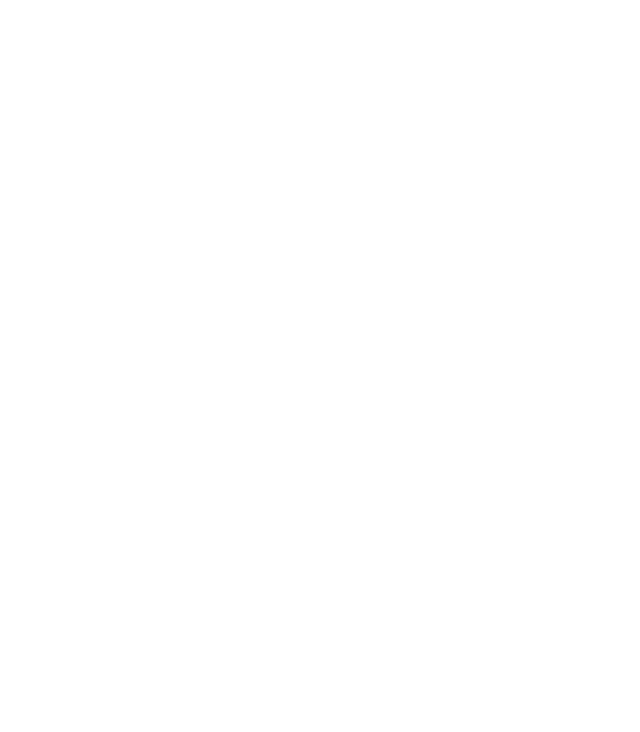
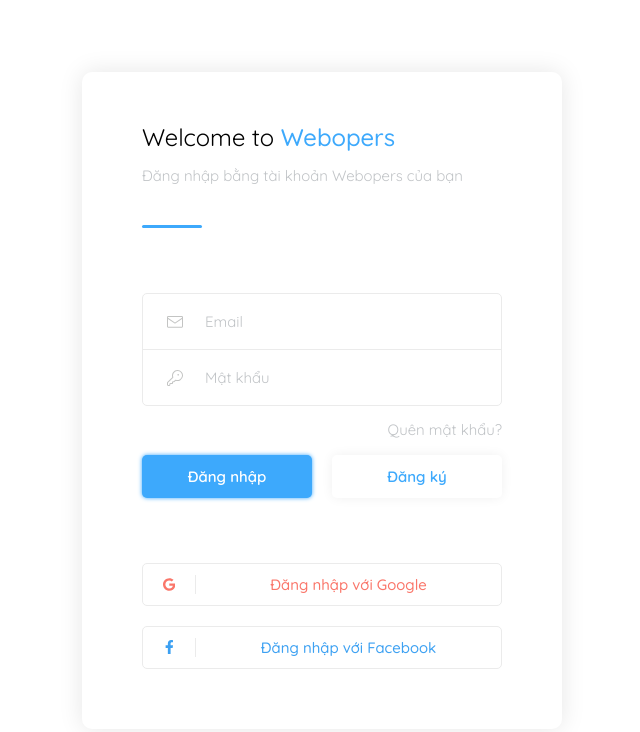
Before and after one commit to webopers/webopers, a website: page accounts/login/index.html in a window 1280 px wide. Shown: the whole page, without its empty margins (318-958 px from the left). Drawn offline with Linux system fonts and the light colour scheme.

Commit message:
Complete interface for login page

```diff
--- a/accounts/login/index.html
+++ b/accounts/login/index.html
@@ -1,10 +1,53 @@
 <!DOCTYPE html>
-<html lang="en">
+<html lang="vi">
   <head>
     <meta charset="UTF-8" />
     <meta name="viewport" content="width=device-width, initial-scale=1.0" />
     <link rel="shortcut icon" href="/public/img/favicon.png" type="image/x-icon" />
+    <link rel="stylesheet" href="/public/css/base.min.css" />
+    <link rel="stylesheet" href="/public/css/account.min.css" />
     <title>Login - Webopers</title>
   </head>
-  <body></body>
+  <body>
+    <form action="" method="POST" class="container form">
+      <div class="form-header">
+        <div class="form-title text-supper-large">
+          Welcome to <a href="/" class="text-primary text-bold">Webopers</a>
+        </div>
+        <div class="form-sub-title text-small">
+          Đăng nhập bằng tài khoản Webopers của bạn
+        </div>
+        <div class="form-step">
+          <div class="form-step-block active"></div>
+        </div>
+      </div>
+      <div class="form-body">
+        <div class="form-group">
+          <div class="form-icon form-icon-mail"></div>
+          <input type="text" name="email" id="email" class="form-input" placeholder="Email" />
+          <div class="form-message text-small">Email không được phép để trống</div>
+        </div>
+        <div class="form-group">
+          <div class="form-icon form-icon-key"></div>
+          <input type="password" name="password" id="password" class="form-input" placeholder="Mật khẩu" />
+          <div class="form-message text-small">Mật khẩu không được phép để trống</div>
+        </div>
+      </div>
+      <span class="form-forgot text-small">Quên mật khẩu?</span>
+      <div class="form-button-group">
+        <button type="submit" class="btn btn-primary">Đăng nhập</button>
+        <button class="btn btn-secondary">Đăng ký</button>
+      </div>
+      <div class="form-social">
+        <div class="form-social-block form-google">
+          <div class="form-social-icon form-icon-google"></div>
+          <div class="form-social-text">Đăng nhập với Google</div>
+        </div>
+        <div class="form-social-block form-facebook">
+          <div class="form-social-icon form-icon-facebook"></div>
+          <div class="form-social-text">Đăng nhập với Facebook</div>
+        </div>
+      </div>
+    </form>
+  </body>
 </html>
--- /dev/null
+++ b/public/scss/account.scss
@@ -0,0 +1,165 @@
+@import "variables";
+
+body {
+  display: flex;
+  justify-content: center;
+  align-items: center;
+  width: 100vw;
+  height: 100vh;
+}
+
+.container {
+  width: 480px;
+  min-height: 200px;
+  border-radius: 10px;
+}
+
+.form {
+  box-shadow: 0 0 24px rgba(0, 0, 0, 0.1);
+  padding: 50px 60px 40px 60px;
+  &-step {
+    display: flex;
+    margin-top: 40px;
+    &-block {
+      width: 60px;
+      height: 3px;
+      border-radius: 3px;
+      margin-right: 20px;
+      background-color: $borderColor;
+    }
+    &-block.active {
+      background-color: $primaryColor;
+    }
+  }
+  &-sub-title {
+    margin-top: 14px;
+    color: $textLightColor;
+  }
+  &-body {
+    margin-top: 65px;
+    border: 1px solid $borderColor;
+    border-radius: 5px;
+    overflow: hidden;
+  }
+  &-group {
+    position: relative;
+  }
+  &-group.invalid &-message,
+  &-group.invalid &-input,
+  &-group.invalid &-input::-webkit-input-placeholder {
+    color: red;
+  }
+  &-group.invalid &-message {
+    display: block;
+  }
+  &-group.invalid &-icon {
+    background-color: red;
+  }
+  &-group:not(:last-child) {
+    border-bottom: 1px solid $borderColor;
+  }
+  &-input {
+    width: 100%;
+    border: none;
+    outline: none;
+    padding: 18px 20px 18px 62px;
+  }
+  &-message {
+    display: none;
+    margin-top: -4px;
+    padding: 0px 24px 20px;
+  }
+  &-icon {
+    position: absolute;
+    top: 20px;
+    left: 24px;
+    width: 16px;
+    height: 16px;
+    background: $iconColor;
+    -webkit-mask-size: cover;
+    mask-size: cover;
+  }
+  &-icon-mail {
+    -webkit-mask-image: url(/public/img/mail.svg);
+    mask-image: url(/public/img/mail.svg);
+  }
+  &-icon-key {
+    -webkit-mask-image: url(/public/img/key.svg);
+    mask-image: url(/public/img/key.svg);
+  }
+  &-icon-google {
+    background: $googleColor;
+    margin: 0 20px;
+    width: 12px;
+    height: 13px;
+    -webkit-mask-image: url(/public/img/google.svg);
+    mask-image: url(/public/img/google.svg);
+  }
+  &-icon-facebook {
+    background: $facebookColor;
+    margin: 0 22px;
+    width: 8px;
+    height: 14px;
+    -webkit-mask-image: url(/public/img/facebook.svg);
+    mask-image: url(/public/img/facebook.svg);
+  }
+  &-forgot {
+    float: right;
+    margin: 14px 0 16px;
+    color: $textLightColor;
+  }
+  &-forgot:hover {
+    color: $primaryColor;
+    cursor: pointer;
+  }
+  &-button-group {
+    display: flex;
+    justify-content: space-between;
+    width: 100%;
+  }
+  &-social {
+    margin-top: 65px;
+  }
+  &-social-block {
+    display: flex;
+    align-items: center;
+    padding: 11px 0px;
+    font-weight: 500;
+    font-size: 15px;
+    transition: 0.2s border-color;
+    margin-bottom: 20px;
+    border: 1px solid $borderColor;
+    border-radius: 5px;
+  }
+  &-social-block:hover {
+    cursor: pointer;
+  }
+  &-social-icon {
+    -webkit-mask-size: cover;
+    mask-size: cover;
+  }
+  &-social-text {
+    flex: 1;
+    text-align: center;
+    border-left: 1px solid $borderColor;
+  }
+  &-google &-social-text {
+    color: $googleColor;
+  }
+  &-google:hover {
+    border-color: $googleColor;
+  }
+  &-facebook &-social-text {
+    color: $facebookColor;
+  }
+  &-facebook:hover {
+    border-color: $facebookColor;
+  }
+}
+
+.btn {
+  flex: 1;
+}
+.btn-secondary {
+  margin-left: 20px;
+}
--- /dev/null
+++ b/public/scss/base.scss
@@ -0,0 +1,102 @@
+@import "font-face";
+@import "variables";
+
+* {
+  box-sizing: border-box;
+}
+
+body {
+  width: 100%;
+  height: 100%;
+  margin: 0;
+  padding: 0;
+  font-family: "Quicksand", sans-serif;
+  font-size: 16px;
+  font-weight: 400;
+}
+
+a {
+  text-decoration: none;
+}
+
+input {
+  background: none;
+  font-family: inherit;
+  font-size: 15px;
+}
+
+input:-webkit-autofill,
+input:-webkit-autofill:hover,
+input:-webkit-autofill:focus,
+textarea:-webkit-autofill,
+textarea:-webkit-autofill:hover,
+textarea:-webkit-autofill:focus,
+select:-webkit-autofill,
+select:-webkit-autofill:hover,
+select:-webkit-autofill:focus {
+  box-shadow: 0 0 0 30px #fff inset;
+}
+
+input::-webkit-input-placeholder {
+  color: $textLightColor;
+}
+
+svg path {
+  fill: currentcolor;
+}
+
+.text-supper-large {
+  font-size: 24px;
+}
+
+.text-small {
+  font-size: 15px;
+}
+
+.text-primary {
+  color: $primaryColor;
+}
+
+.text-bold {
+  font-weight: 500;
+}
+
+.btn {
+  padding: 12px 20px;
+  border: none;
+  border-radius: 5px;
+  outline: none;
+  font-family: inherit;
+  font-size: 15px;
+  font-weight: 600;
+  transition: 0.2s background-color, 0.2s box-shadow;
+  cursor: pointer;
+}
+
+.btn-primary {
+  background-color: $primaryColor;
+  box-shadow: 0px 0px 4px #3da9fc;
+  color: #fff;
+}
+
+.btn-primary:focus {
+  background-color: $primaryBoldColor;
+}
+
+.btn-primary:hover {
+  box-shadow: 0 0 8px #3da9fc;
+}
+
+.btn-secondary {
+  background-color: #fff;
+  box-shadow: 0px 0px 12px #f0f0f0;
+  color: $primaryColor;
+}
+
+.btn-secondary:focus {
+  background-color: #fcfcfc;
+}
+
+.btn-secondary:hover {
+  box-shadow: 0px 0px 16px #e6e6e6;
+}
--- /dev/null
+++ b/public/scss/font-face.scss
@@ -0,0 +1,150 @@
+/* vietnamese */
+@font-face {
+  font-family: "Quicksand";
+  font-style: normal;
+  font-weight: 300;
+  font-display: swap;
+  src: url(/public/fonts/quicksand/vietnamese.woff2) format("woff2");
+  unicode-range: U+0102-0103, U+0110-0111, U+0128-0129, U+0168-0169, U+01A0-01A1, U+01AF-01B0, U+1EA0-1EF9,
+    U+20AB;
+}
+/* latin-ext */
+@font-face {
+  font-family: "Quicksand";
+  font-style: normal;
+  font-weight: 300;
+  font-display: swap;
+  src: url(/public/fonts/quicksand/latin-ext.woff2) format("woff2");
+  unicode-range: U+0100-024F, U+0259, U+1E00-1EFF, U+2020, U+20A0-20AB, U+20AD-20CF, U+2113, U+2C60-2C7F,
+    U+A720-A7FF;
+}
+/* latin */
+@font-face {
+  font-family: "Quicksand";
+  font-style: normal;
+  font-weight: 300;
+  font-display: swap;
+  src: url(/public/fonts/quicksand/latin.woff2) format("woff2");
+  unicode-range: U+0000-00FF, U+0131, U+0152-0153, U+02BB-02BC, U+02C6, U+02DA, U+02DC, U+2000-206F, U+2074,
+    U+20AC, U+2122, U+2191, U+2193, U+2212, U+2215, U+FEFF, U+FFFD;
+}
+/* vietnamese */
+@font-face {
+  font-family: "Quicksand";
+  font-style: normal;
+  font-weight: 400;
+  font-display: swap;
+  src: url(/public/fonts/quicksand/vietnamese.woff2) format("woff2");
+  unicode-range: U+0102-0103, U+0110-0111, U+0128-0129, U+0168-0169, U+01A0-01A1, U+01AF-01B0, U+1EA0-1EF9,
+    U+20AB;
+}
+/* latin-ext */
+@font-face {
+  font-family: "Quicksand";
+  font-style: normal;
+  font-weight: 400;
+  font-display: swap;
+  src: url(/public/fonts/quicksand/latin-ext.woff2) format("woff2");
+  unicode-range: U+0100-024F, U+0259, U+1E00-1EFF, U+2020, U+20A0-20AB, U+20AD-20CF, U+2113, U+2C60-2C7F,
+    U+A720-A7FF;
+}
+/* latin */
+@font-face {
+  font-family: "Quicksand";
+  font-style: normal;
+  font-weight: 400;
+  font-display: swap;
+  src: url(/public/fonts/quicksand/latin.woff2) format("woff2");
+  unicode-range: U+0000-00FF, U+0131, U+0152-0153, U+02BB-02BC, U+02C6, U+02DA, U+02DC, U+2000-206F, U+2074,
+    U+20AC, U+2122, U+2191, U+2193, U+2212, U+2215, U+FEFF, U+FFFD;
+}
+/* vietnamese */
+@font-face {
+  font-family: "Quicksand";
+  font-style: normal;
+  font-weight: 500;
+  font-display: swap;
+  src: url(/public/fonts/quicksand/vietnamese.woff2) format("woff2");
+  unicode-range: U+0102-0103, U+0110-0111, U+0128-0129, U+0168-0169, U+01A0-01A1, U+01AF-01B0, U+1EA0-1EF9,
+    U+20AB;
+}
+/* latin-ext */
+@font-face {
+  font-family: "Quicksand";
+  font-style: normal;
+  font-weight: 500;
+  font-display: swap;
+  src: url(/public/fonts/quicksand/latin-ext.woff2) format("woff2");
+  unicode-range: U+0100-024F, U+0259, U+1E00-1EFF, U+2020, U+20A0-20AB, U+20AD-20CF, U+2113, U+2C60-2C7F,
+    U+A720-A7FF;
+}
+/* latin */
+@font-face {
+  font-family: "Quicksand";
+  font-style: normal;
+  font-weight: 500;
+  font-display: swap;
+  src: url(/public/fonts/quicksand/latin.woff2) format("woff2");
+  unicode-range: U+0000-00FF, U+0131, U+0152-0153, U+02BB-02BC, U+02C6, U+02DA, U+02DC, U+2000-206F, U+2074,
+    U+20AC, U+2122, U+2191, U+2193, U+2212, U+2215, U+FEFF, U+FFFD;
+}
+/* vietnamese */
+@font-face {
+  font-family: "Quicksand";
+  font-style: normal;
+  font-weight: 600;
+  font-display: swap;
+  src: url(/public/fonts/quicksand/vietnamese.woff2) format("woff2");
+  unicode-range: U+0102-0103, U+0110-0111, U+0128-0129, U+0168-0169, U+01A0-01A1, U+01AF-01B0, U+1EA0-1EF9,
+    U+20AB;
+}
+/* latin-ext */
+@font-face {
+  font-family: "Quicksand";
+  font-style: normal;
+  font-weight: 600;
+  font-display: swap;
+  src: url(/public/fonts/quicksand/latin-ext.woff2) format("woff2");
+  unicode-range: U+0100-024F, U+0259, U+1E00-1EFF, U+2020, U+20A0-20AB, U+20AD-20CF, U+2113, U+2C60-2C7F,
+    U+A720-A7FF;
+}
+/* latin */
+@font-face {
+  font-family: "Quicksand";
+  font-style: normal;
+  font-weight: 600;
+  font-display: swap;
+  src: url(/public/fonts/quicksand/latin.woff2) format("woff2");
+  unicode-range: U+0000-00FF, U+0131, U+0152-0153, U+02BB-02BC, U+02C6, U+02DA, U+02DC, U+2000-206F, U+2074,
+    U+20AC, U+2122, U+2191, U+2193, U+2212, U+2215, U+FEFF, U+FFFD;
+}
+/* vietnamese */
+@font-face {
+  font-family: "Quicksand";
+  font-style: normal;
+  font-weight: 700;
+  font-display: swap;
+  src: url(/public/fonts/quicksand/vietnamese.woff2) format("woff2");
+  unicode-range: U+0102-0103, U+0110-0111, U+0128-0129, U+0168-0169, U+01A0-01A1, U+01AF-01B0, U+1EA0-1EF9,
+    U+20AB;
+}
+/* latin-ext */
+@font-face {
+  font-family: "Quicksand";
+  font-style: normal;
+  font-weight: 700;
+  font-display: swap;
+  src: url(/public/fonts/quicksand/latin-ext.woff2) format("woff2");
+  unicode-range: U+0100-024F, U+0259, U+1E00-1EFF, U+2020, U+20A0-20AB, U+20AD-20CF, U+2113, U+2C60-2C7F,
+    U+A720-A7FF;
+}
+/* latin */
+@font-face {
+  font-family: "Quicksand";
+  font-style: normal;
+  font-weight: 700;
+  font-display: swap;
+  src: url(/public/fonts/quicksand/latin.woff2) format("woff2");
+  unicode-range: U+0000-00FF, U+0131, U+0152-0153, U+02BB-02BC, U+02C6, U+02DA, U+02DC, U+2000-206F, U+2074,
+    U+20AC, U+2122, U+2191, U+2193, U+2212, U+2215, U+FEFF, U+FFFD;
+}
```
Also changed, not shown: public/scss/_variables.scss (added, +7 -0 lines), public/css/account.min.css (added), public/css/base.min.css (added), public/css/font-face.min.css (added), public/fonts/quicksand/latin-ext.woff2 (added), public/fonts/quicksand/latin.woff2 (added), public/fonts/quicksand/vietnamese.woff2 (added), public/img/facebook.svg (added), public/img/google.svg (added), public/img/key.svg (added), public/img/mail.svg (added), 3 other files.
